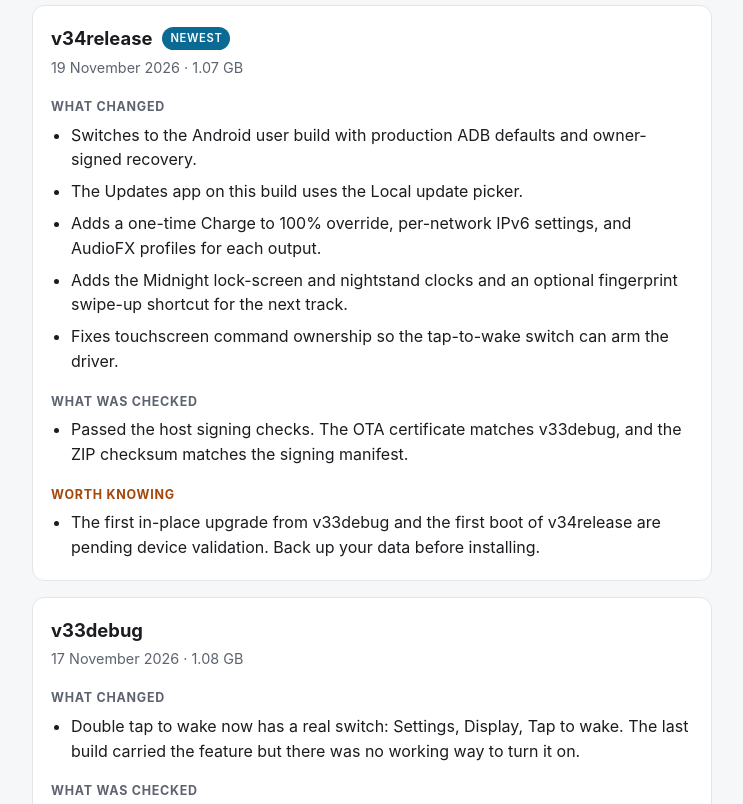
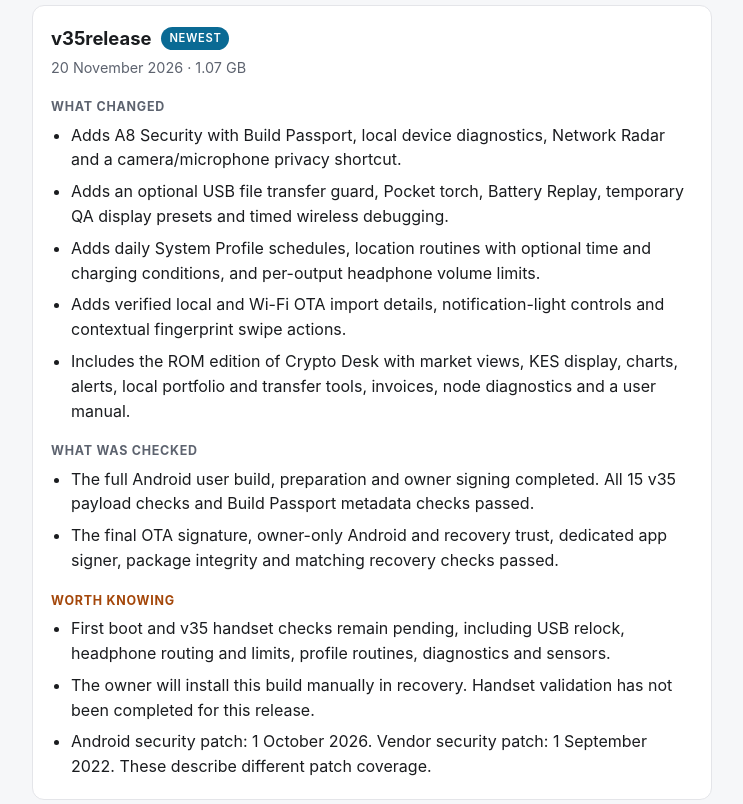
Before and after one commit to monsiu/a530f-ota, a plain HTML site: page docs/index.html in a window 1280 px wide. Shown: the part 520-1324 px from the top of the page, without its empty margins (268-1011 px from the left). Drawn offline with Linux system fonts and the light colour scheme.

Commit message:
v35release: publish verified OTA and update build notes

```diff
--- a/docs/index.html
+++ b/docs/index.html
@@ -120,8 +120,33 @@
 
       <section class="build">
         <div class="buildhead">
+          <h2>v35release</h2>
+          <span class="badge">Newest</span>
+        </div>
+        <p class="meta">20 November 2026 &middot; 1.07 GB</p>
+        <h3>What changed</h3>
+        <ul>
+          <li>Adds A8 Security with Build Passport, local device diagnostics, Network Radar and a camera/microphone privacy shortcut.</li>
+          <li>Adds an optional USB file transfer guard, Pocket torch, Battery Replay, temporary QA display presets and timed wireless debugging.</li>
+          <li>Adds daily System Profile schedules, location routines with optional time and charging conditions, and per-output headphone volume limits.</li>
+          <li>Adds verified local and Wi-Fi OTA import details, notification-light controls and contextual fingerprint swipe actions.</li>
+          <li>Includes the ROM edition of Crypto Desk with market views, KES display, charts, alerts, local portfolio and transfer tools, invoices, node diagnostics and a user manual.</li>
+        </ul>
+        <h3>What was checked</h3>
+        <ul>
+          <li>The full Android user build, preparation and owner signing completed. All 15 v35 payload checks and Build Passport metadata checks passed.</li>
+          <li>The final OTA signature, owner-only Android and recovery trust, dedicated app signer, package integrity and matching recovery checks passed.</li>
+        </ul>
+        <h3 class="warn">Worth knowing</h3>
+        <ul>
+          <li>First boot and v35 handset checks remain pending, including USB relock, headphone routing and limits, profile routines, diagnostics and sensors.</li>
+          <li>The owner will install this build manually in recovery. Handset validation has not been completed for this release.</li>
+          <li>Android security patch: 1 October 2026. Vendor security patch: 1 September 2022. These describe different patch coverage.</li>
+        </ul>
+      </section>
+      <section class="build">
+        <div class="buildhead">
           <h2>v34release</h2>
-          <span class="badge">Newest</span>
         </div>
         <p class="meta">19 November 2026 &middot; 1.07 GB</p>
         <h3>What changed</h3>
```
Also changed, not shown: jackpotlte.json (+5 -5 lines).
